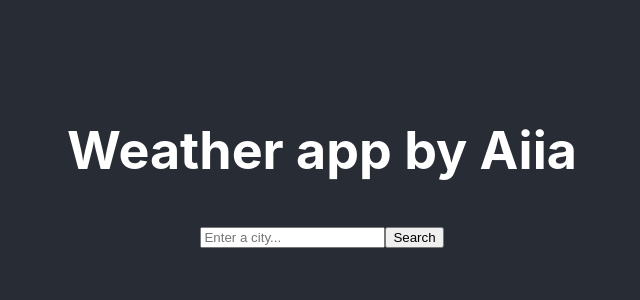
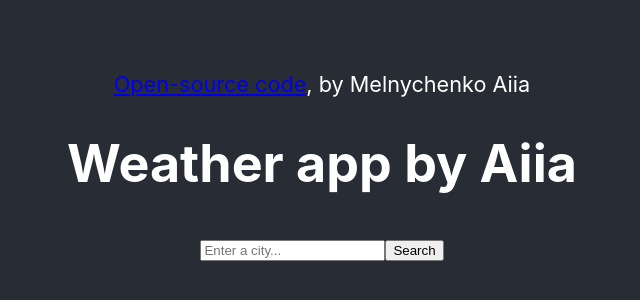
Before and after one commit to MelAiia/aiia-app-react, a React (Create React App) app: page / in a window 1280 px wide. Shown: the part 234-534 px from the top of the page, without its empty margins (318-958 px from the left). Built offline with nearby package versions, Linux system fonts and the light colour scheme.

Commit message:
Added new component

```diff
--- a/src/App.js
+++ b/src/App.js
@@ -1,10 +1,12 @@
 import "./App.css";
 import Weather from "./Weather";
+import Source from "./Source";
 
 function App() {
   return (
     <div className="App">
       <header className="App-header">
+        <Source />
         <h1>Weather app by Aiia</h1>
         <Weather />
       </header>
--- /dev/null
+++ b/src/Source.js
@@ -0,0 +1,16 @@
+import React from "react";
+
+export default function Source() {
+  return (
+    <small className="Source">
+      <a
+        href="https://github.com/MelAiia/aiia-app-react"
+        target="_blank"
+        rel="noreferrer"
+      >
+        Open-source code
+      </a>
+      , by Melnychenko Aiia
+    </small>
+  );
+}
```
